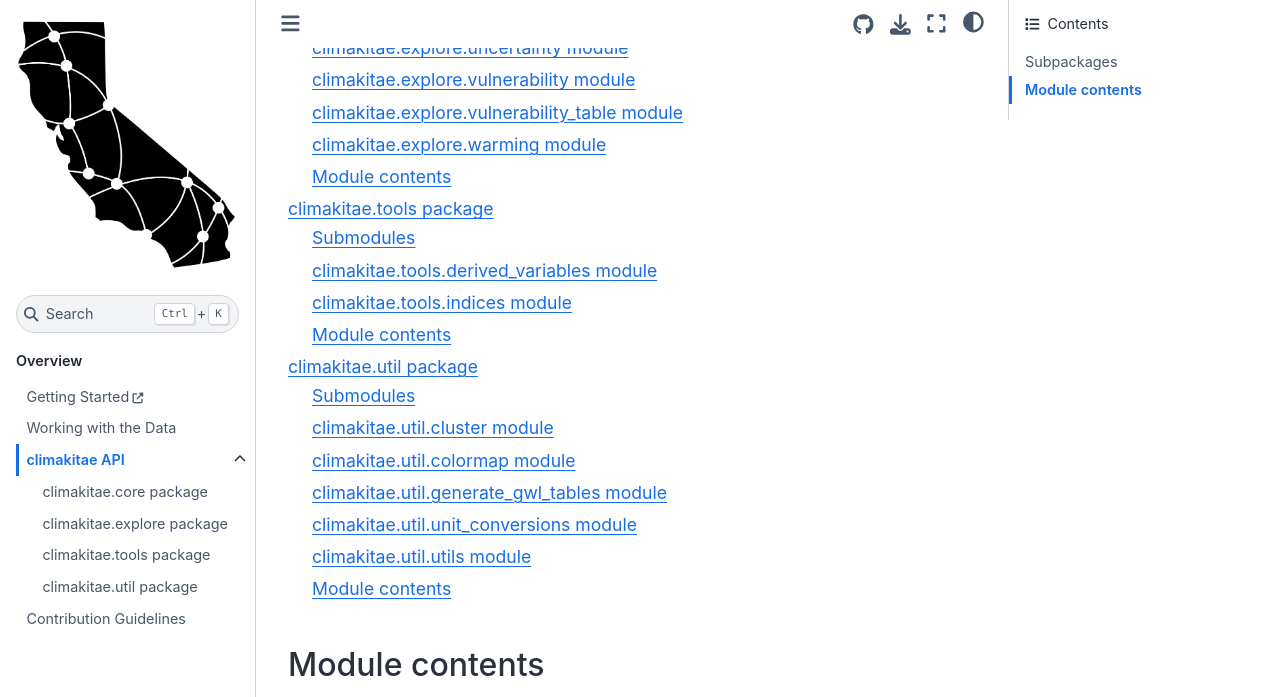
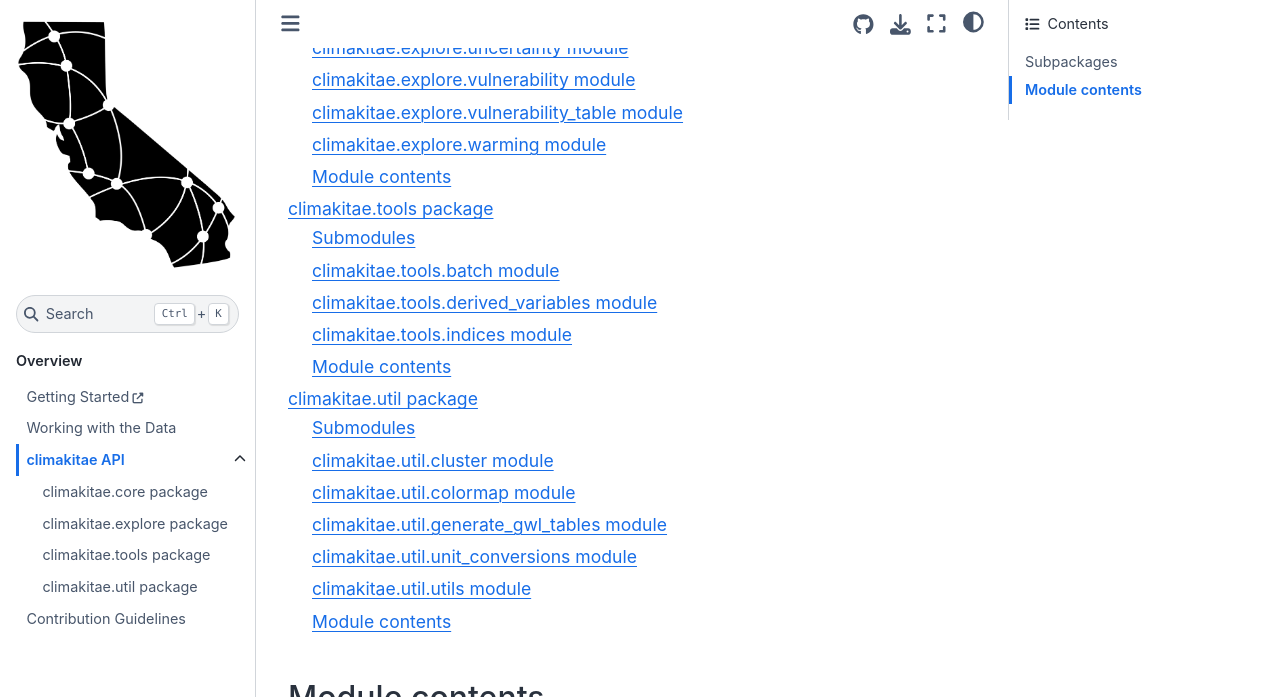
Before and after one commit to cal-adapt/climakitae, a Sphinx documentation site: the page built from docs/climakitae.rst, in a window 1280 px wide and 900 px high, scrolled down 659 px, cut to the strip 0-697 px from the top of the window. Built offline with Sphinx 7.4.7 and the Sphinx Book theme 1.1.4, drawn with Linux system fonts in a browser that asks for light colours.

Commit message:
Update `climakitae.tools.rst`

```diff
--- a/docs/climakitae.tools.rst
+++ b/docs/climakitae.tools.rst
@@ -3,6 +3,14 @@ climakitae.tools package
 
 Submodules
 ----------
+
+climakitae.tools.batch module
+-----------------------------
+
+.. automodule:: climakitae.tools.batch
+   :members:
+   :undoc-members:
+   :show-inheritance:
 
 climakitae.tools.derived\_variables module
 ------------------------------------------
```
